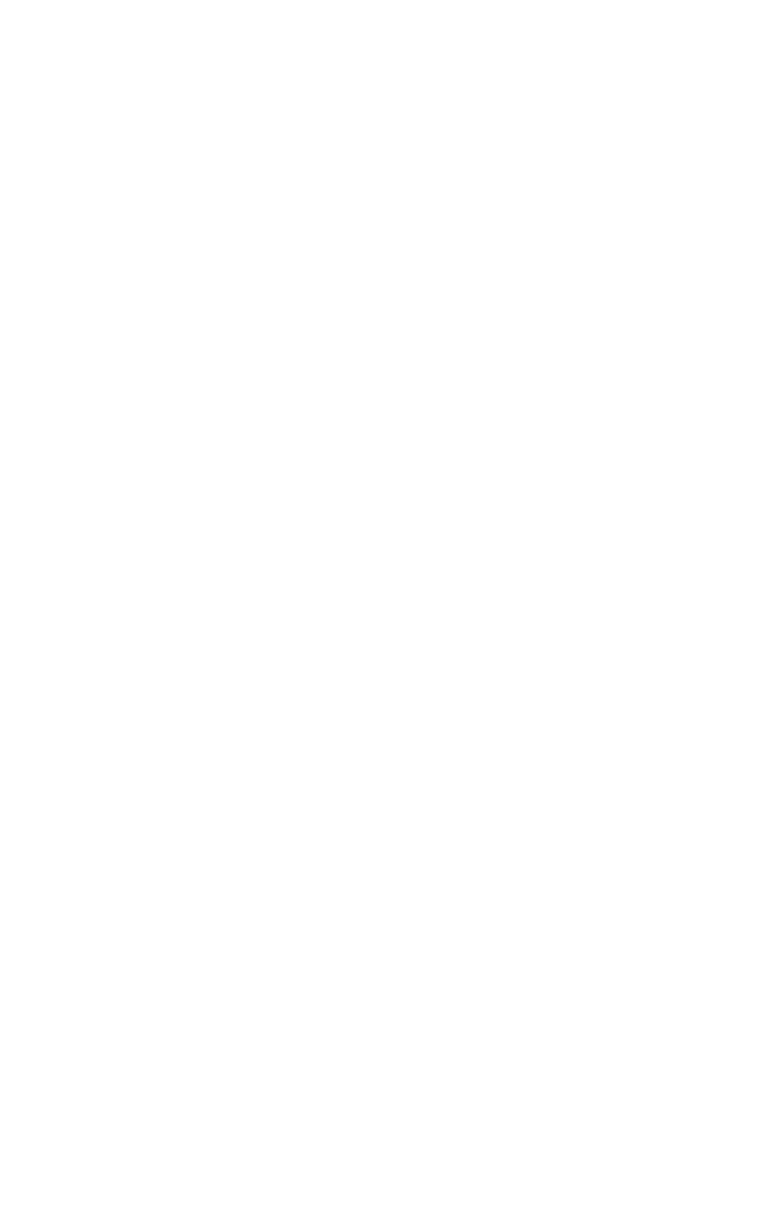
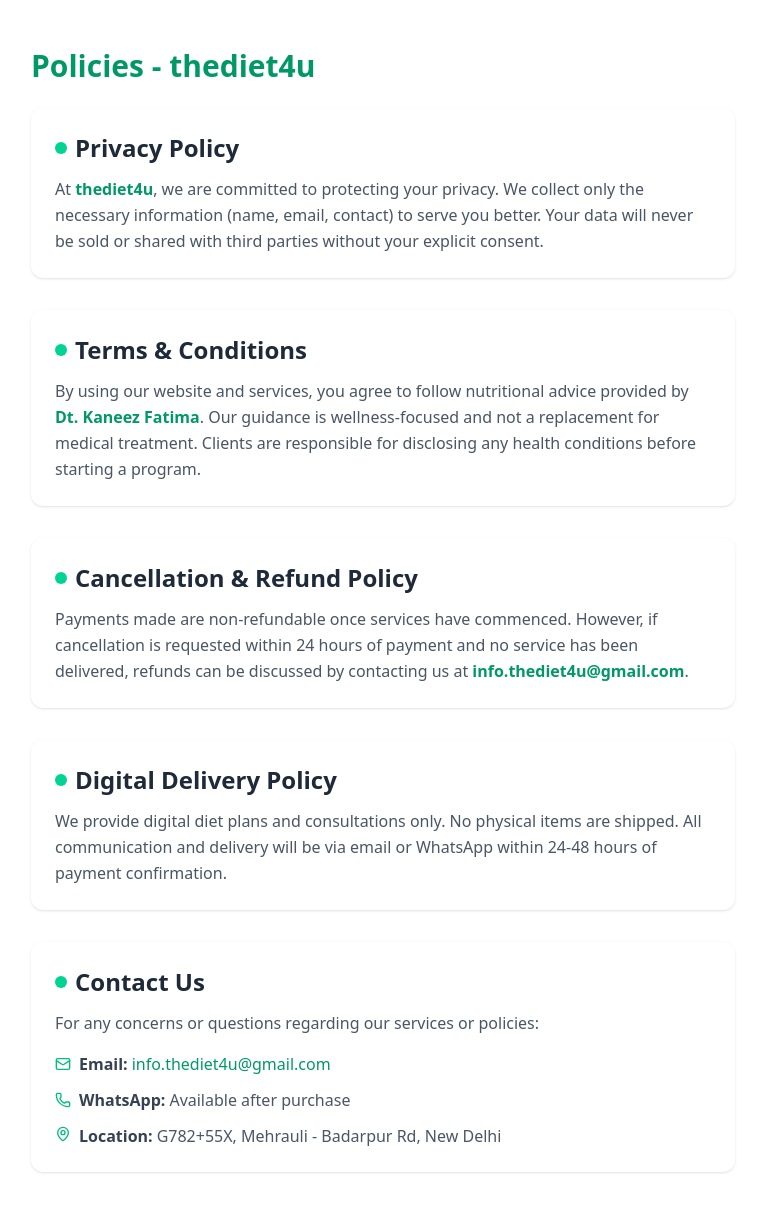
Before and after one commit to faizan-docx/DietProject, a React (Vite) app: page /policy in a window 1280 px wide. Before the commit this address had no page. Shown: the top 1212 px of the page, without its empty margins (257-1022 px from the left). Before the commit the page ends 800 px from the top, so only its background shows below. Built offline with nearby package versions, Linux system fonts and the light colour scheme.

Commit message:
policies added

```diff
--- a/src/App.jsx
+++ b/src/App.jsx
@@ -13,6 +13,8 @@
 import ThankYouPage from './components/ThankYouPage';
 import AboutPage from './components/AboutPage';
 import FitnessProgramCards from './components/FitnessProgramCards';
+import Policy from "./components/policy";
+
 
 // Utility function for delayed actions
 const delayedAction = (action, delay = 230) => {
@@ -333,20 +335,28 @@
       <footer className="bg-gray-900 text-white py-12 px-4 sm:px-6 lg:px-8">
   <div className="max-w-7xl mx-auto">
     <div className="grid md:grid-cols-4 gap-8">
+      {/* Brand Info */}
       <div className="col-span-2">
         <div className="flex items-center space-x-2 mb-4">
           <Leaf className="h-8 w-8 text-emerald-500" />
           <span className="text-2xl font-bold">thediet4u</span>
         </div>
-              <p className="text-gray-400 mb-4">
+        <p className="text-gray-400 mb-4 text-sm">
           Personalized nutrition programs designed to transform your health,
           appearance, and lifestyle. Expert guidance backed by science.
         </p>
+        <p className="text-gray-400 text-sm">
+          © {new Date().getFullYear()} thediet4u •{" "}
+          <Link to="/policy" className="text-green-400 hover:underline">
+            Policies
+          </Link>
+        </p>
       </div>
 
+      {/* Programs */}
       <div>
         <h4 className="text-lg font-semibold mb-4">Programs</h4>
-              <ul className="space-y-2 text-gray-400">
+        <ul className="space-y-2 text-gray-400 text-sm">
           <li>Weight Loss</li>
           <li>Weight Gain</li>
           <li>Detox & Cleanse</li>
@@ -355,9 +365,10 @@
         </ul>
       </div>
 
+      {/* Quick Links */}
       <div>
         <h4 className="text-lg font-semibold mb-4">Quick Links</h4>
-              <ul className="space-y-2 text-gray-400">
+        <ul className="space-y-2 text-gray-400 text-sm">
           <li><Link to="/" className="hover:text-emerald-400">Home</Link></li>
           <li><Link to="/programs" className="hover:text-emerald-400">Programs</Link></li>
           <li><Link to="/about" className="hover:text-emerald-400">About</Link></li>
@@ -366,11 +377,15 @@
       </div>
     </div>
 
-          <div className="border-t border-gray-800 mt-8 pt-8 text-center text-gray-400">
-            <p>&copy; 2025 thediet4u. All rights reserved. | Designed for your wellness journey</p>
+    {/* Bottom Bar */}
+    <div className="border-t border-gray-800 mt-8 pt-8 text-center text-gray-400 text-sm">
+      <p>
+        &copy; 2025 thediet4u. All rights reserved. | Designed for your wellness journey
+      </p>
     </div>
   </div>
 </footer>
+
 
       {/* Custom Styles */}
       <style jsx>{`
@@ -439,6 +454,8 @@
         <Route path="/about" element={<AboutPage />} />
         <Route path="/contact" element={<ContactPage />} />
         <Route path="/thankyou" element={<ThankYouPage />} />
+        <Route path="/policy" element={<Policy />} />
+
       </Routes>
     </Router>
   );
--- /dev/null
+++ b/src/components/policy.jsx
@@ -0,0 +1,137 @@
+import React, { useEffect } from "react";
+import { Mail, Phone, MapPin } from "lucide-react";
+
+export default function Policy() {
+  useEffect(() => {
+    window.scrollTo(0, 0);
+  }, []);
+
+  return (
+    <div className="max-w-3xl mx-auto px-4 sm:px-6 lg:px-8 py-8 sm:py-12 text-gray-800 animate-fadeIn">
+      <h1 className="text-2xl sm:text-3xl font-bold mb-6 text-emerald-600 animate-slideDown">
+        Policies - thediet4u
+      </h1>
+
+      <div className="space-y-8">
+        {/* Privacy Policy */}
+        <section className="bg-white p-6 rounded-xl shadow-sm hover:shadow-md transition-all duration-300 animate-slideUp">
+          <h2 className="text-xl sm:text-2xl font-semibold mb-3 text-gray-800 flex items-center">
+            <span className="w-3 h-3 bg-emerald-400 rounded-full mr-2"></span>
+            Privacy Policy
+          </h2>
+          <p className="text-sm sm:text-base text-gray-600 leading-relaxed">
+            At <strong className="text-emerald-600">thediet4u</strong>, we are committed to protecting your privacy. We collect only the
+            necessary information (name, email, contact) to serve you better. Your data will never be sold
+            or shared with third parties without your explicit consent.
+          </p>
+        </section>
+
+        {/* Terms and Conditions */}
+        <section className="bg-white p-6 rounded-xl shadow-sm hover:shadow-md transition-all duration-300 animate-slideUp delay-100">
+          <h2 className="text-xl sm:text-2xl font-semibold mb-3 text-gray-800 flex items-center">
+            <span className="w-3 h-3 bg-emerald-400 rounded-full mr-2"></span>
+            Terms & Conditions
+          </h2>
+          <p className="text-sm sm:text-base text-gray-600 leading-relaxed">
+            By using our website and services, you agree to follow nutritional advice provided by
+            <strong className="text-emerald-600"> Dt. Kaneez Fatima</strong>. Our guidance is wellness-focused and not a replacement for medical treatment.
+            Clients are responsible for disclosing any health conditions before starting a program.
+          </p>
+        </section>
+
+        {/* Cancellation & Refund Policy */}
+        <section className="bg-white p-6 rounded-xl shadow-sm hover:shadow-md transition-all duration-300 animate-slideUp delay-200">
+          <h2 className="text-xl sm:text-2xl font-semibold mb-3 text-gray-800 flex items-center">
+            <span className="w-3 h-3 bg-emerald-400 rounded-full mr-2"></span>
+            Cancellation & Refund Policy
+          </h2>
+          <p className="text-sm sm:text-base text-gray-600 leading-relaxed">
+            Payments made are non-refundable once services have commenced. However, if cancellation
+            is requested within 24 hours of payment and no service has been delivered, refunds can be
+            discussed by contacting us at <strong className="text-emerald-600">info.thediet4u@gmail.com</strong>.
+          </p>
+        </section>
+
+        {/* Shipping Policy */}
+        <section className="bg-white p-6 rounded-xl shadow-sm hover:shadow-md transition-all duration-300 animate-slideUp delay-300">
+          <h2 className="text-xl sm:text-2xl font-semibold mb-3 text-gray-800 flex items-center">
+            <span className="w-3 h-3 bg-emerald-400 rounded-full mr-2"></span>
+            Digital Delivery Policy
+          </h2>
+          <p className="text-sm sm:text-base text-gray-600 leading-relaxed">
+            We provide digital diet plans and consultations only. No physical items are shipped. All
+            communication and delivery will be via email or WhatsApp within 24-48 hours of payment confirmation.
+          </p>
+        </section>
+
+        {/* Contact Us */}
+        <section className="bg-white p-6 rounded-xl shadow-sm hover:shadow-md transition-all duration-300 animate-slideUp delay-400">
+          <h2 className="text-xl sm:text-2xl font-semibold mb-3 text-gray-800 flex items-center">
+            <span className="w-3 h-3 bg-emerald-400 rounded-full mr-2"></span>
+            Contact Us
+          </h2>
+          <p className="text-sm sm:text-base text-gray-600 mb-4 leading-relaxed">
+            For any concerns or questions regarding our services or policies:
+          </p>
+          <ul className="space-y-3">
+            <li className="flex items-center text-sm sm:text-base hover:translate-x-1 transition-transform duration-200">
+              <Mail className="w-4 h-4 mr-2 text-emerald-500" />
+              <strong className="text-gray-700 mr-1">Email:</strong>
+              <a href="mailto:info.thediet4u@gmail.com" className="text-emerald-600 hover:underline">
+                info.thediet4u@gmail.com
+              </a>
+            </li>
+            <li className="flex items-center text-sm sm:text-base hover:translate-x-1 transition-transform duration-200">
+              <Phone className="w-4 h-4 mr-2 text-emerald-500" />
+              <strong className="text-gray-700 mr-1">WhatsApp:</strong>
+              <span className="text-gray-600">Available after purchase</span>
+            </li>
+            <li className="flex items-start text-sm sm:text-base hover:translate-x-1 transition-transform duration-200">
+              <MapPin className="w-4 h-4 mr-2 text-emerald-500 mt-0.5" />
+              <div>
+                <strong className="text-gray-700 mr-1">Location:</strong>
+                <span className="text-gray-600">G782+55X, Mehrauli - Badarpur Rd, New Delhi</span>
+              </div>
+            </li>
+          </ul>
+        </section>
+      </div>
+
+      <style jsx global>{`
+        @keyframes fadeIn {
+          from { opacity: 0; }
+          to { opacity: 1; }
+        }
+        @keyframes slideDown {
+          from { transform: translateY(-20px); opacity: 0; }
+          to { transform: translateY(0); opacity: 1; }
+        }
+        @keyframes slideUp {
+          from { transform: translateY(20px); opacity: 0; }
+          to { transform: translateY(0); opacity: 1; }
+        }
+        .animate-fadeIn {
+          animation: fadeIn 0.5s ease-out forwards;
+        }
+        .animate-slideDown {
+          animation: slideDown 0.5s ease-out forwards;
+        }
+        .animate-slideUp {
+          animation: slideUp 0.5s ease-out forwards;
+        }
+        .delay-100 {
+          animation-delay: 0.1s;
+        }
+        .delay-200 {
+          animation-delay: 0.2s;
+        }
+        .delay-300 {
+          animation-delay: 0.3s;
+        }
+        .delay-400 {
+          animation-delay: 0.4s;
+        }
+      `}</style>
+    </div>
+  );
+}
```
Lines whose indentation alone changed are shown as unchanged.
